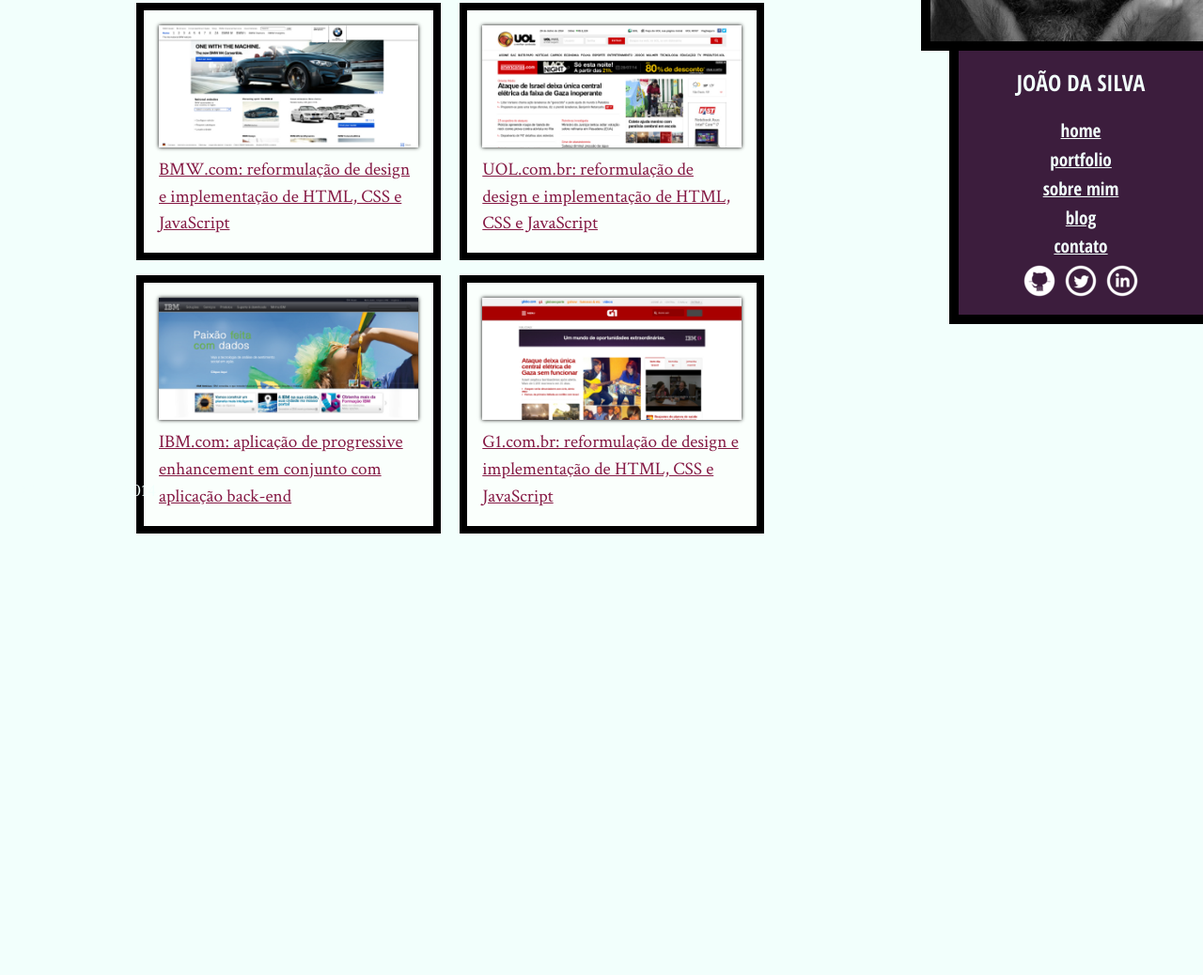
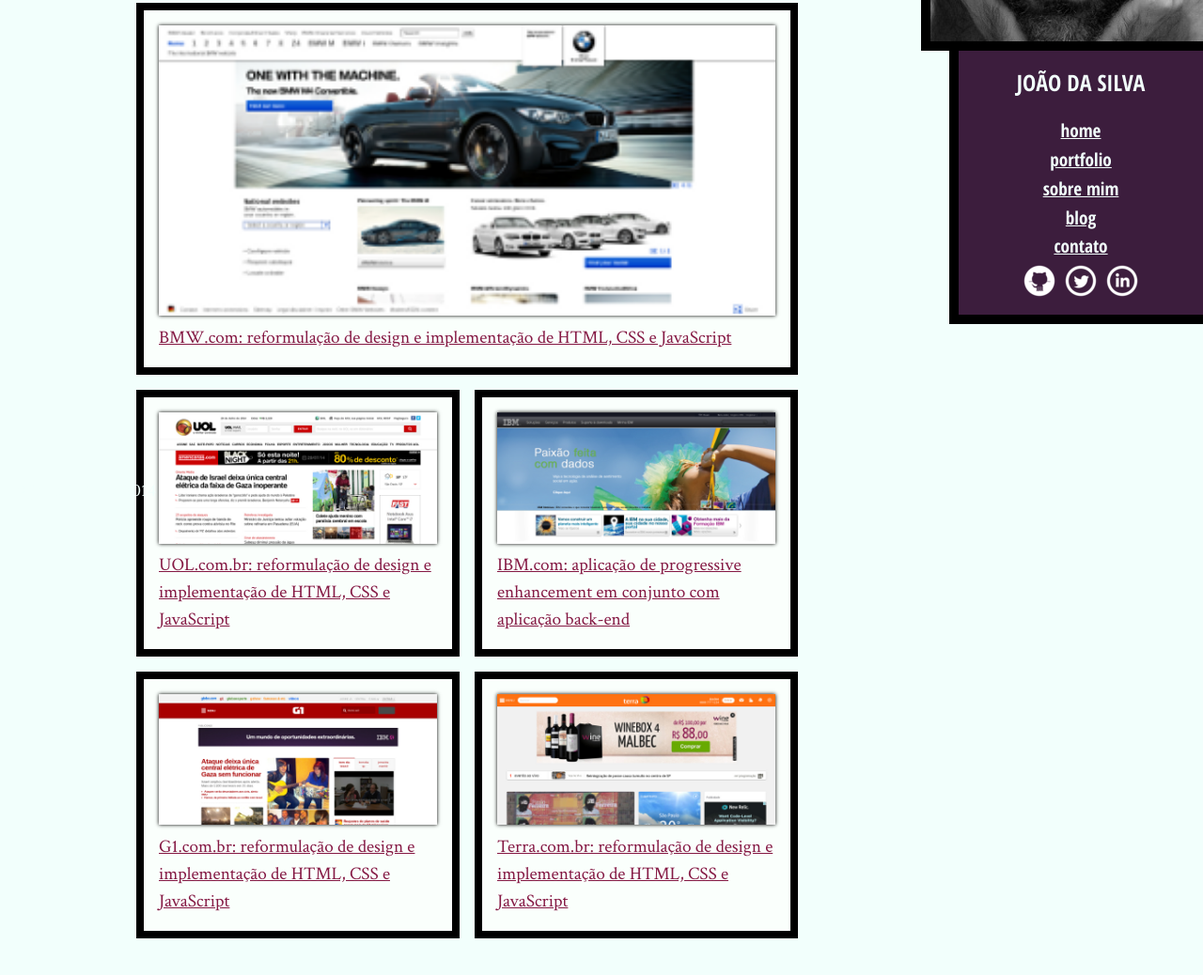
Before and after one commit to rafaelrph/html5-css, a plain HTML site: page curso02/portfolio.html in a window 1280 px wide. Shown: the part 246-1284 px from the top of the page at 94% size. Before the commit the page ends 934 px from the top, so only its background shows below. Drawn offline with Linux system fonts and the light colour scheme.

Commit message:
Inicio flexbox

```diff
--- a/curso02/css/index.css
+++ b/curso02/css/index.css
@@ -165,12 +165,11 @@ footer p {
     color: #FFF;
 }
 .trabalhos ul {
-    overflow: hidden;
+    display: flex;
     border: 10px solid black;
 }
 .trabalhos li {
-    float: left;
-    width: 33.333%;
+    flex: 1;
 }
 .trabalhos img {
     width: 100%;
--- a/curso02/css/portfolio.css
+++ b/curso02/css/portfolio.css
@@ -1,14 +1,23 @@
+.portfolio {
+    display: flex;
+    flex-wrap: wrap;
+}
+
+.portfolio li:first-child {
+    flex-basis: 100%;
+}
+
 .portfolio li {
-    display: inline-block;
+    flex: 1 1 45%;
     border: 8px solid black;
     background-color: #FAFFFC;
-    width: 45%;
     box-sizing: border-box;
     padding: 16px;
     margin-right: 16px;
     margin-bottom: 16px;
 }
 
+
 .portfolio img {
     width: 100%;
     box-shadow: 0 0 4px #000;
--- a/curso02/portfolio.html
+++ b/curso02/portfolio.html
@@ -16,30 +16,46 @@
         <div class="container">
             <p>Veja abaixo a lista dos meus projetos mais relevantes</p>
             <ol class="portfolio">
-                <li><a href="http://bmw.com">
+                <li>
+                    <a href="http://bmw.com">
                         <figure>
                             <img src="imagens/bmw.png" alt="Site da BMW">
                             <figcaption>BMW.com: reformulação de design e implementação de HTML, CSS e JavaScript</figcaption>
                         </figure>
-                </a></li>
-                <li><a href="http://uol.com.br">
+                    </a>
+                </li>
+                <li>
+                    <a href="http://uol.com.br">
                         <figure>
                             <img src="imagens/uol.png" alt="Front-page da UOL">
                             <figcaption>UOL.com.br: reformulação de design e implementação de HTML, CSS e JavaScript</figcaption>
                         </figure>
-                </a></li>
-                <li><a href="http://www.ibm.com.br">
+                    </a>
+                </li>
+                <li>
+                    <a href="http://www.ibm.com.br">
                         <figure>
                             <img src="imagens/ibm.png" alt="Site da IBM">
                             <figcaption>IBM.com: aplicação de progressive enhancement em conjunto com aplicação back-end</figcaption>
                         </figure>
-                </a></li>
-                <li><a href="http://g1.com.br">
+                    </a>
+                </li>
+                <li>
+                    <a href="http://g1.com.br">
                         <figure>
                             <img src="imagens/g1.png" alt="Front-page do portal G1">
                             <figcaption>G1.com.br: reformulação de design e implementação de HTML, CSS e JavaScript</figcaption>
                         </figure>
-                </a></li>
+                    </a>
+                </li>
+                <li>
+                    <a href="http://terra.com.br">
+                        <figure>
+                            <img src="imagens/terra.png" alt="Site do Terra">
+                            <figcaption>Terra.com.br: reformulação de design e implementação de HTML, CSS e JavaScript</figcaption>
+                        </figure>
+                    </a>
+                </li>
             </ol>
         </div>
     </main>
```
